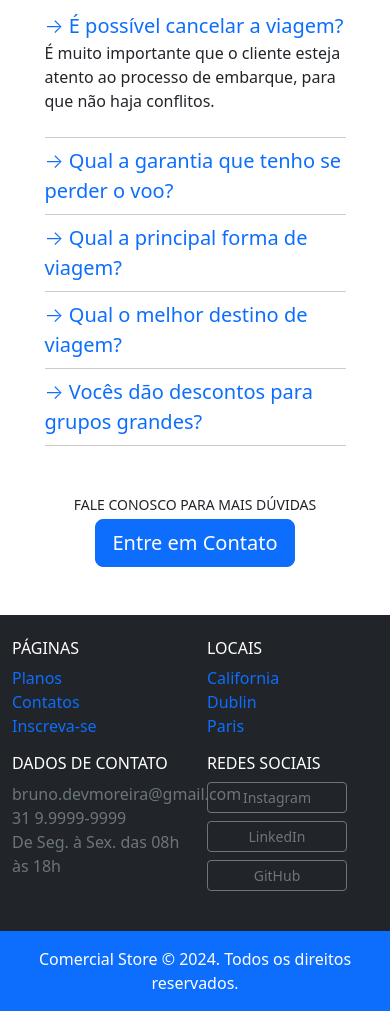
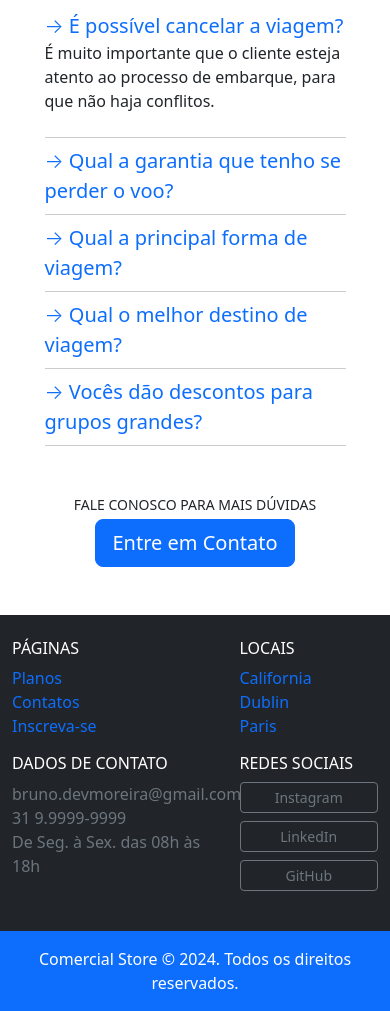
Before and after one commit to bmoreira1/bootstrap, a plain HTML site: page index.html in a window 390 px wide. Shown: the part 2928-3939 px from the top of the page. Drawn offline with nearby package versions, Linux system fonts and the light colour scheme.

Commit message:
ajustes no footer

```diff
--- a/index.html
+++ b/index.html
@@ -235,7 +235,7 @@
     <footer class="bg-dark text-white">
         <div class="container py-4">
             <div class="row">
-                <div class="col-md-3 col-6">
+                <div class="col-md-3 col-7">
                     <h4 class="h6">PÁGINAS</h4>
                     <ul class="list-unstyled">
                         <li><a class="text-decoration-none" href="planos.html">Planos</a></li>
@@ -244,7 +244,7 @@
                     </ul>
                 </div>
 
-                <div class="col-md-3 col-6">
+                <div class="col-md-3 col-5">
                     <h4 class="h6">LOCAIS</h4>
                     <ul class="list-unstyled">
                         <li><a class="text-decoration-none" href="local.html">California</a></li>
@@ -253,7 +253,7 @@
                     </ul>
                 </div>
 
-                <div class="col-md-4 col-6">
+                <div class="col-md-4 col-7">
                     <h4 class="h6">DADOS DE CONTATO</h4>
                     <ul class="list-unstyled text-secondary">
                         <li>bruno.devmoreira@gmail.com</li>
@@ -262,7 +262,7 @@
                     </ul>
                 </div>
 
-                <div class="col-md-2 col-6">
+                <div class="col-md-2 col-5">
                     <h4 class="h6">REDES SOCIAIS</h4>
                     <ul class="list-unstyled">
                         <li><a class="text-decoration-none btn btn-outline-secondary btn-sm d-block mb-2" style="max-width:140px" href="">Instagram</a></li>
```
